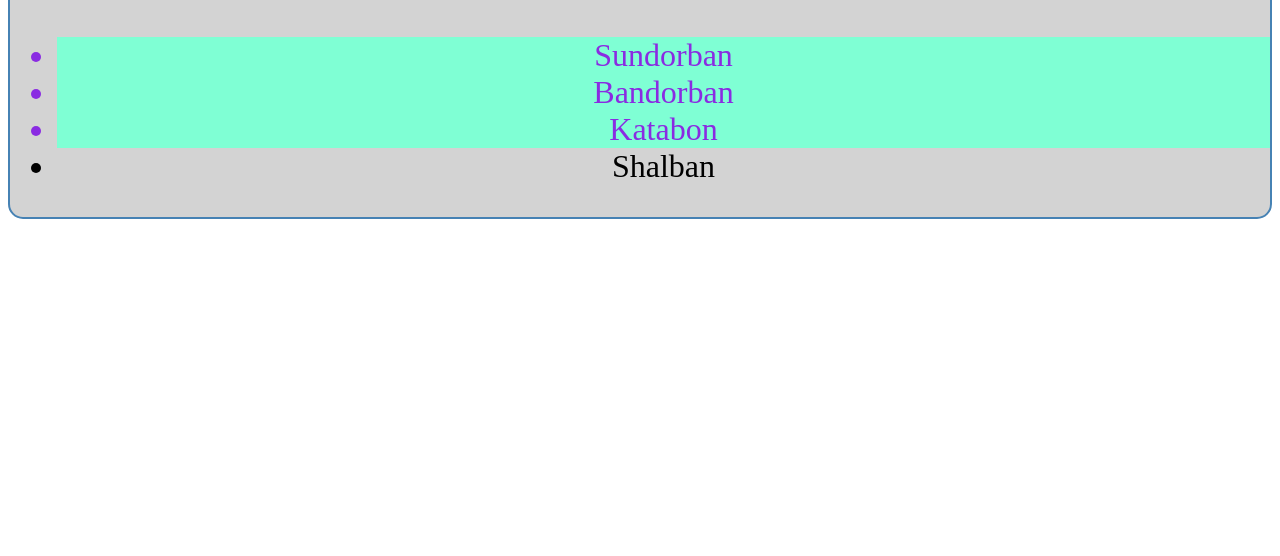
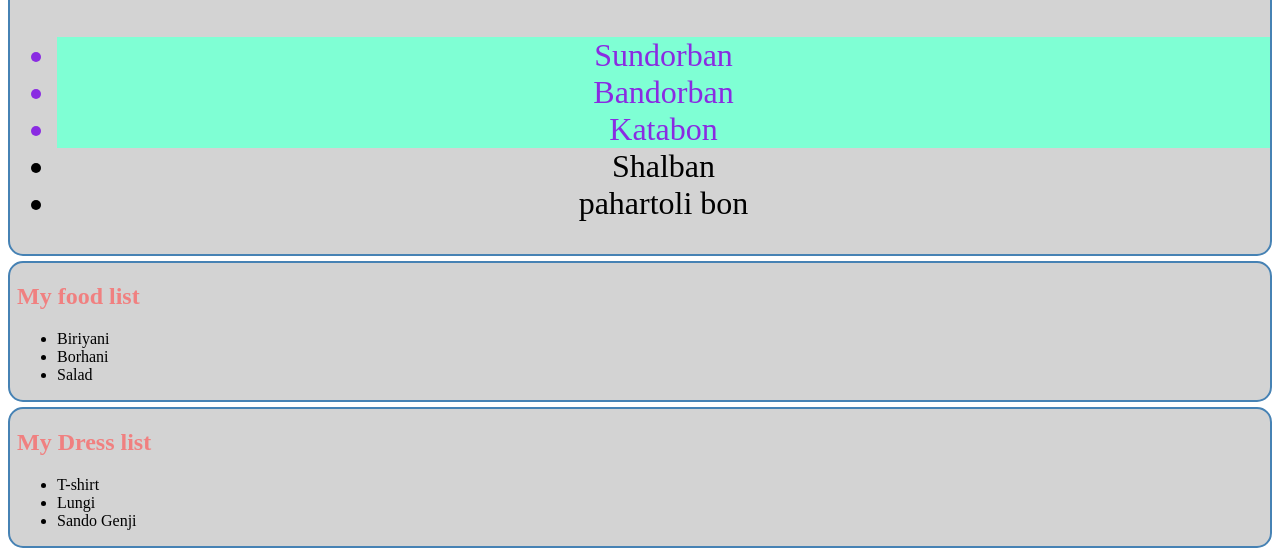
Before and after one commit to sohanmollahbd/js, a plain HTML site: page tour-of-dom/index.html in a window 1280 px wide. Shown: the part 541-1097 px from the top of the page. Before the commit the page ends 800 px from the top, so only its background shows below. Drawn offline with Linux system fonts and the light colour scheme.

Commit message:
added append.js file

```diff
--- a/tour-of-dom/index.html
+++ b/tour-of-dom/index.html
@@ -29,7 +29,7 @@
          expedita laborum debitis modi possimus reiciendis commodi consectetur, non perferendis nam praesentium
          cupiditate, tenetur pariatur dolores?</p>
    </header>
-   <main>
+   <main id="main-container">
       <section>
          <h1>My awesome DOM de baba</h1>
          <ul>
@@ -49,7 +49,7 @@
       </section>
       <section id="places-container" class="large-text">
          <h1 id="places-title">Places I like to visit</h1>
-         <ul>
+         <ul id="places-list">
             <li class="important-places">Sundorban</li>
             <li class="important-places">Bandorban</li>
             <li class="important-places">Katabon</li>
@@ -60,6 +60,7 @@
    </main>
 
    <script src="js/dom.js"></script>
+   <script src="js/append.js"></script>
    <script src="js/styleInJs.js"></script>
    <script>
       const liCollection = document.getElementsByTagName('li');
--- /dev/null
+++ b/tour-of-dom/js/append.js
@@ -0,0 +1,42 @@
+const placeList = document.getElementById('places-list');
+const li = document.createElement('li');
+li.innerText = 'pahartoli bon';
+
+placeList.appendChild(li)
+
+// 1. where to add
+const mainContainer = document.getElementById('main-container');
+//2. what to be added
+const section = document.createElement('section');
+const h1 = document.createElement('h1');
+h1.innerText = 'My food list';
+section.appendChild(h1);
+
+const ul = document.createElement('ul');
+const li1 = document.createElement('li')
+li1.innerText ='Biriyani';
+ul.appendChild(li1)
+const li2 = document.createElement('li')
+li2.innerText ='Borhani';
+ul.appendChild(li2)
+const li3 = document.createElement('li')
+li3.innerText ='Salad';
+ul.appendChild(li3)
+section.appendChild(ul);
+mainContainer.appendChild(section);
+
+
+
+// set innerHtml directly
+
+const sectionDress = document.createElement('section');
+sectionDress.innerHTML = `
+   <h1>My Dress list</h1>
+   <ul>
+      <li>T-shirt</li>
+      <li>Lungi</li>
+      <li>Sando Genji</li>
+   </ul>
+`
+
+mainContainer.appendChild(sectionDress);
```
